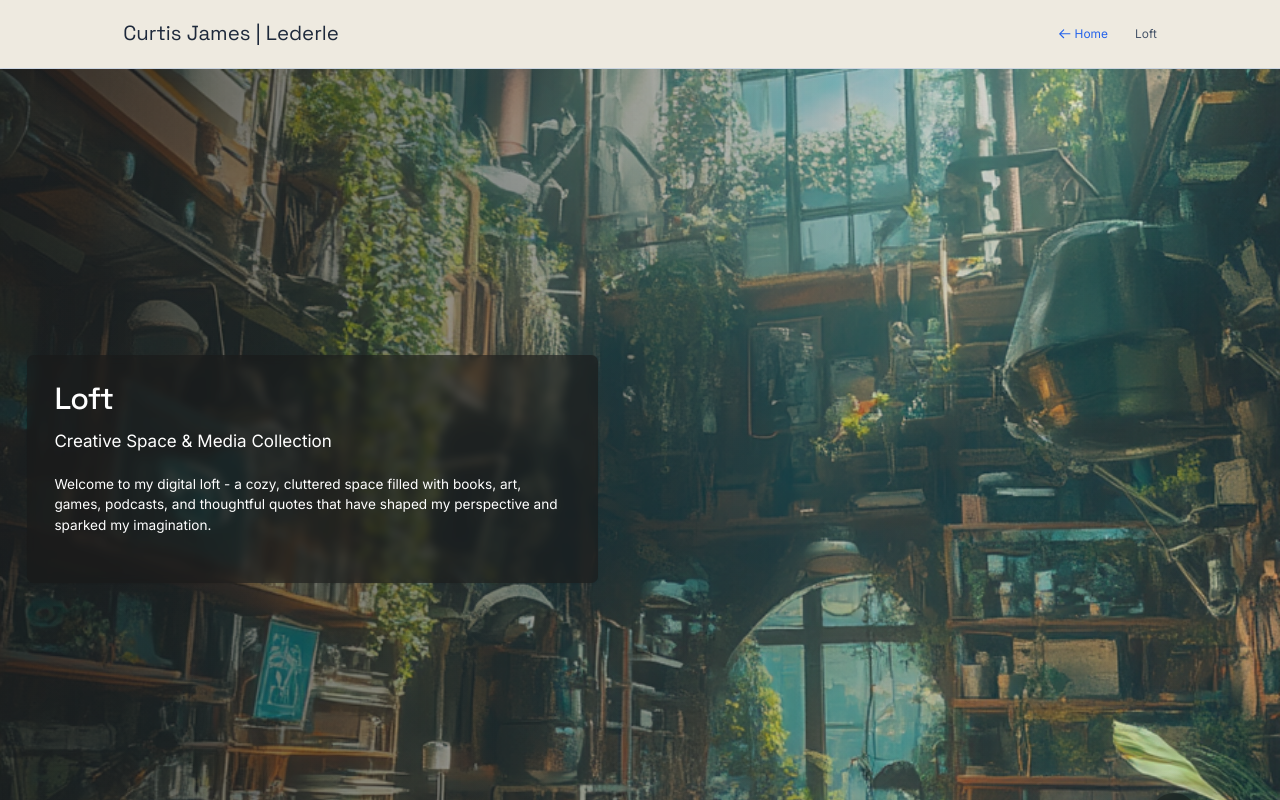
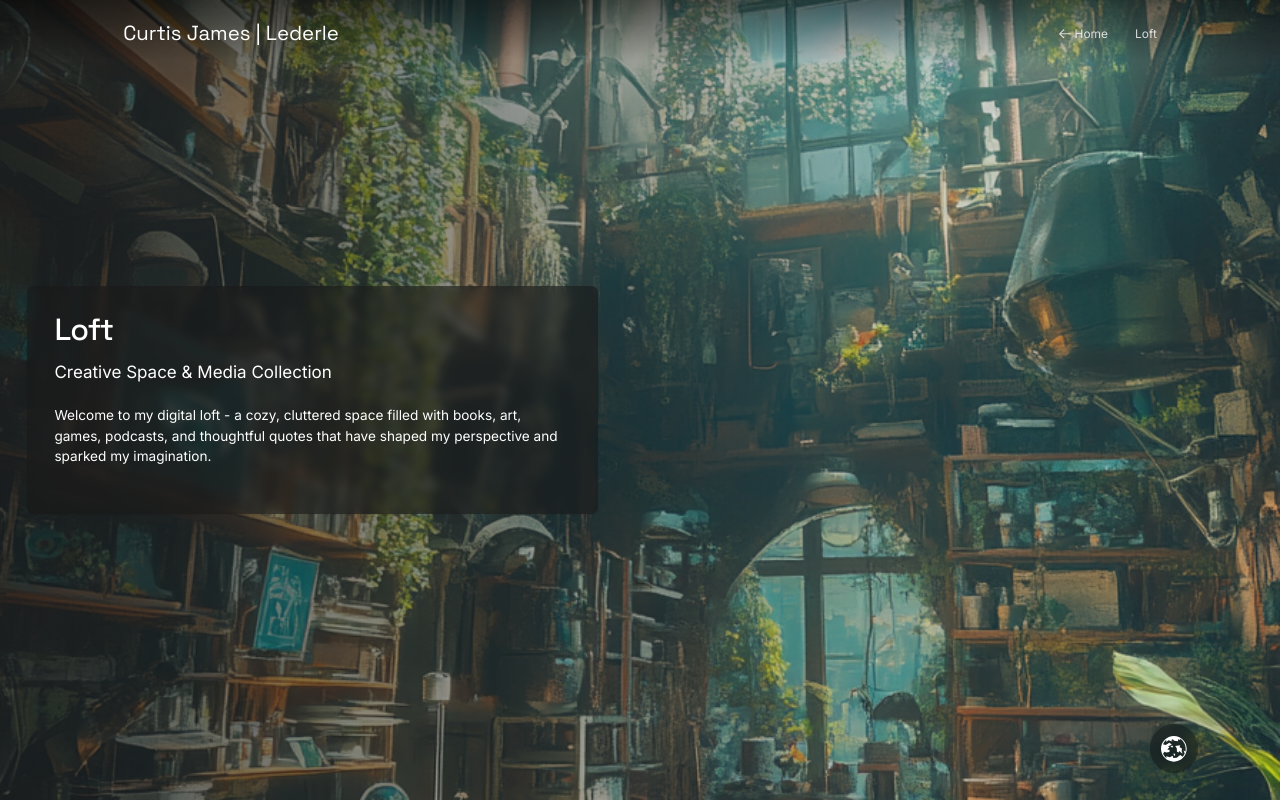
Before and after one commit to sojourner-alpha/world-mk1, a React (Vite) app: page /world-mk1/loft in a window 1280 px wide. Shown: the top 800 px of the page. Built offline with nearby package versions, Linux system fonts and the light colour scheme.

Commit message:
portal page header updates

```diff
--- a/src/App.tsx
+++ b/src/App.tsx
@@ -8,6 +8,7 @@ import Loft from './pages/Loft';
 import Observatory from './pages/Observatory';
 import Crossroads from './pages/Crossroads';
 import CvPage from './pages/CvPage';
+import ScrollToTop from './components/ScrollToTop';
 import { useDarkMode } from './context/DarkModeContext';
 
 // Placeholder images (these would be replaced with actual images)
@@ -702,6 +703,7 @@ function App() {
   return (
     <div className={darkMode ? 'dark' : ''}>
       <Router basename="/world-mk1">
+        <ScrollToTop />
         <Routes>
           <Route path="/" element={<Home />} />
           <Route path="/origin" element={<Origin />} />
--- a/src/components/PageHeader.tsx
+++ b/src/components/PageHeader.tsx
@@ -1,5 +1,6 @@
 import React from 'react';
 import { Link } from 'react-router-dom';
+import { FaChevronLeft } from 'react-icons/fa';
 
 interface PageHeaderProps {
   pageName: string;
@@ -7,19 +8,31 @@ interface PageHeaderProps {
 
 const PageHeader: React.FC<PageHeaderProps> = ({ pageName }) => {
   return (
-    <header className="py-6 border-b border-slate-300 sticky top-0 bg-parchment/95 backdrop-blur-sm z-50">
+    <header className="absolute top-0 left-0 right-0 z-50">
+      <div className="bg-gradient-to-b from-black/50 to-transparent pt-6 pb-4">
         <div className="container-custom">
-        <div className="flex items-center justify-between">
-          <Link to="/" className="text-2xl font-heading text-slate-800">Curtis James | Lederle</Link>
+          <div className="flex items-center justify-between relative">
+            {/* Mobile back arrow - visible on mobile only */}
+            <Link to="/" className="md:hidden text-white/80 hover:text-white absolute left-0 z-10">
+              <FaChevronLeft size={18} />
+            </Link>
+
+            {/* Center title on mobile, left-aligned on desktop */}
+            <div className="w-full md:w-auto flex justify-center md:justify-start">
+              <Link to="/" className="text-2xl font-heading text-white">Curtis James | Lederle</Link>
+            </div>
+
+            {/* Desktop navigation - hidden on mobile */}
             <nav className="hidden md:flex items-center space-x-8">
-            <Link to="/" className="text-blue-600 hover:text-blue-800 text-sm flex items-center">
+              <Link to="/" className="text-white/80 hover:text-white text-sm flex items-center">
                 <svg xmlns="http://www.w3.org/2000/svg" className="h-4 w-4 mr-1" fill="none" viewBox="0 0 24 24" stroke="currentColor">
                   <path strokeLinecap="round" strokeLinejoin="round" strokeWidth={2} d="M10 19l-7-7m0 0l7-7m-7 7h18" />
                 </svg>
                 <span>Home</span>
               </Link>
-            <span className="text-slate-600 text-sm">{pageName}</span>
+              <span className="text-white/80 text-sm">{pageName}</span>
             </nav>
+          </div>
         </div>
       </div>
     </header>
--- /dev/null
+++ b/src/components/ScrollToTop.tsx
@@ -0,0 +1,14 @@
+import { useEffect } from 'react';
+import { useLocation } from 'react-router-dom';
+
+const ScrollToTop = () => {
+  const { pathname } = useLocation();
+
+  useEffect(() => {
+    window.scrollTo(0, 0);
+  }, [pathname]);
+
+  return null;
+};
+
+export default ScrollToTop;
```
Lines whose indentation alone changed are shown as unchanged.
